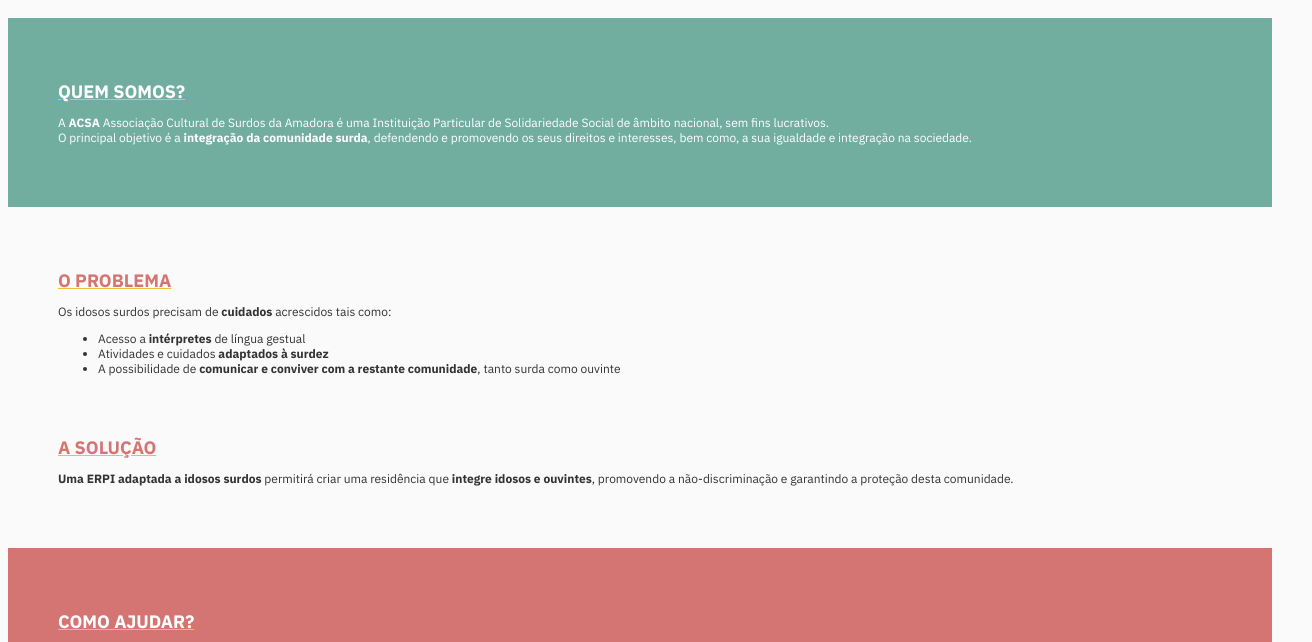
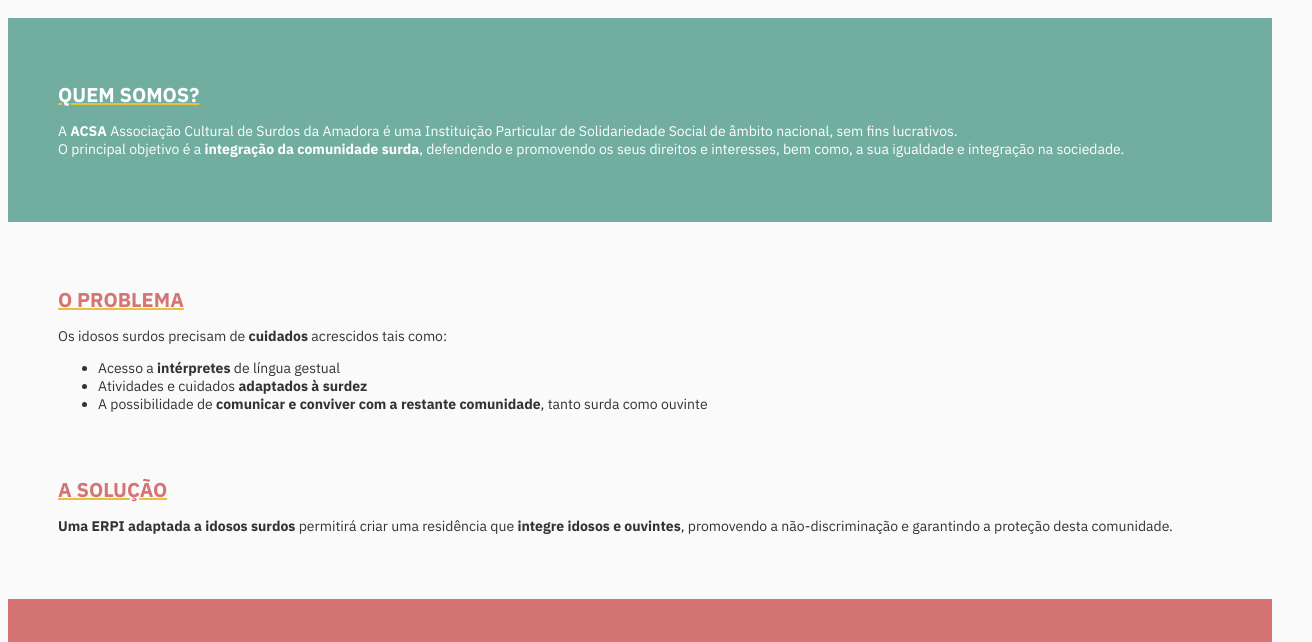
Before and after one commit to mariananvnes/gestocausacasa, a plain HTML site: page index.html in a window 1280 px wide. Shown: the part 80-722 px from the top of the page, 1312 px wide, since content can reach past the window. Drawn offline with Linux system fonts and the light colour scheme.

Commit message:
Update main.css

```diff
--- a/main.css
+++ b/main.css
@@ -17,7 +17,6 @@ body {
 .navbar {
 background-color: #FAFAFA;
 top: 0;
-width: 100%;
 padding: 20px;
 }
 
@@ -29,7 +28,7 @@ padding: 20px;
     .quemsomos h1 {
             font-family: 'IBM Plex Sans', sans-serif;
     color: #ffffff;
-    font-size: 18px;
+    font-size: 20px;
     text-transform: uppercase;
     text-decoration: underline;
     text-decoration-color: #edbf3a;
@@ -38,9 +37,7 @@ padding: 20px;
     .quemsomos p {
     font-family: 'IBM Plex Sans', sans-serif;
     color: #ffffff;
-    font-size: 12px;
-    text-align: justify;
-    text-justify: inter-word;
+    font-size: 14px;
     }
 
     .problemasolucao {
@@ -64,7 +61,7 @@ padding: 20px;
     .problemasolucao h1 {
     font-family: 'IBM Plex Sans', sans-serif;
     color: #d47574;
-    font-size: 18px;
+    font-size: 20px;
     text-transform: uppercase;
     text-decoration: underline;
     text-decoration-color: #edbf3a;
@@ -73,17 +70,13 @@ padding: 20px;
     .problemasolucao p {
     font-family: 'IBM Plex Sans', sans-serif;
     color: #333333;
-    font-size: 12px;
-    text-align: justify;
-    text-justify: inter-word;
+    font-size: 14px;
     }
 
     .problemasolucao ul {
     font-family: 'IBM Plex Sans', sans-serif;
     color: #333333;
-    font-size: 12px;
-    text-align: justify;
-    text-justify: inter-word;
+    font-size: 14px;
     }
 
 
@@ -95,7 +88,7 @@ padding: 20px;
     .contributo h1 {
     font-family: 'IBM Plex Sans', sans-serif;
     color: #ffffff;
-    font-size: 18px;
+    font-size: 20px;
     text-transform: uppercase;
     text-decoration: underline;
     text-decoration-color: #edbf3a;
@@ -103,7 +96,7 @@ padding: 20px;
     .contributo p {
     font-family: 'IBM Plex Sans', sans-serif;
     color: #ffffff;
-    font-size: 12px;
+    font-size: 14px;
     text-align: justify;
     text-justify: inter-word;
     }
@@ -114,6 +107,6 @@ padding: 20px;
 h1 {
     font-family: 'IBM Plex Sans', sans-serif;
     color: #ffffff;
-    font-size: 18px;
+    font-size: 20px;
     text-transform: uppercase;
 }
```
